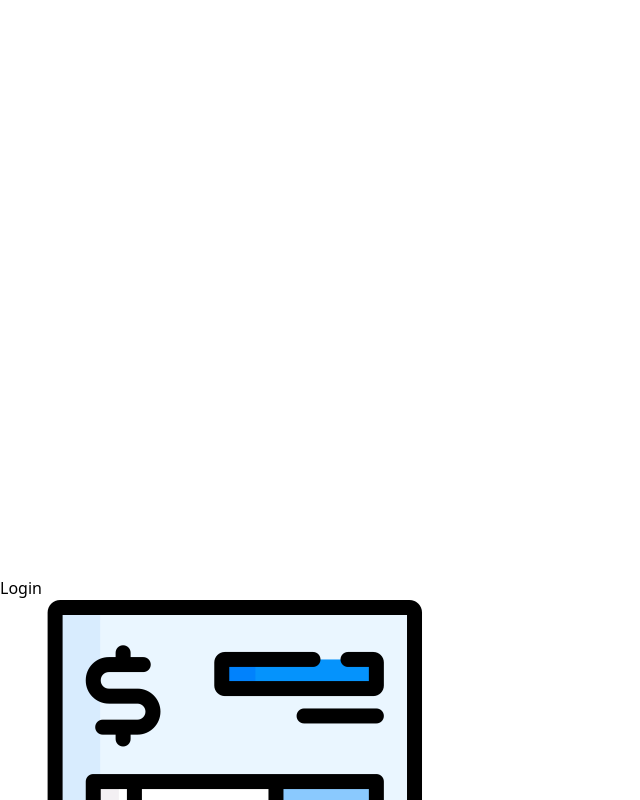
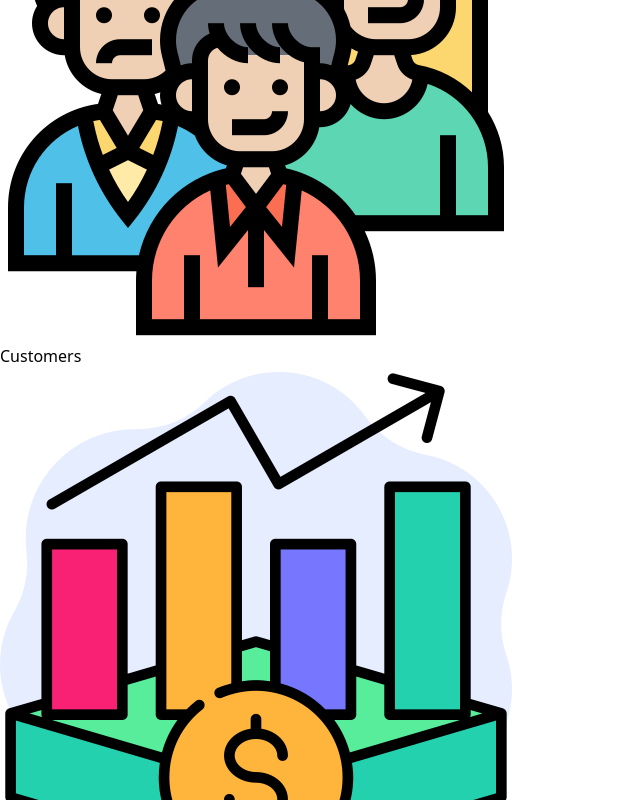
Before and after one commit to santoshjogdand/cloudbill, a React (Vite) app: page /home in a window 1280 px wide. Shown: the part 4496-5296 px from the top of the page, without its empty margins (0-640 px from the left). Built offline with nearby package versions, Linux system fonts and the light colour scheme; sample sign-in values are in the browser's storage.

Commit message:
login removed

```diff
--- a/src/components/Header/Header.jsx
+++ b/src/components/Header/Header.jsx
@@ -36,10 +36,6 @@ const Header = () => {
                 <img src="../src/assets/about.svg" alt="" className='w-[1.5vw]' />
                 <Link to="/About" className='text-white text-[3vh]'>Account</Link>
               </li>
-              <li className='flex items-center space-x-3 m-3'>
-              <img src="../src/assets/about.svg" alt="" className='w-[1.5vw]' />
-              <Link to="/login" className='text-white text-[3vh]'>Login</Link>
-              </li>
             </ul>
           </div>
         </div>
```
